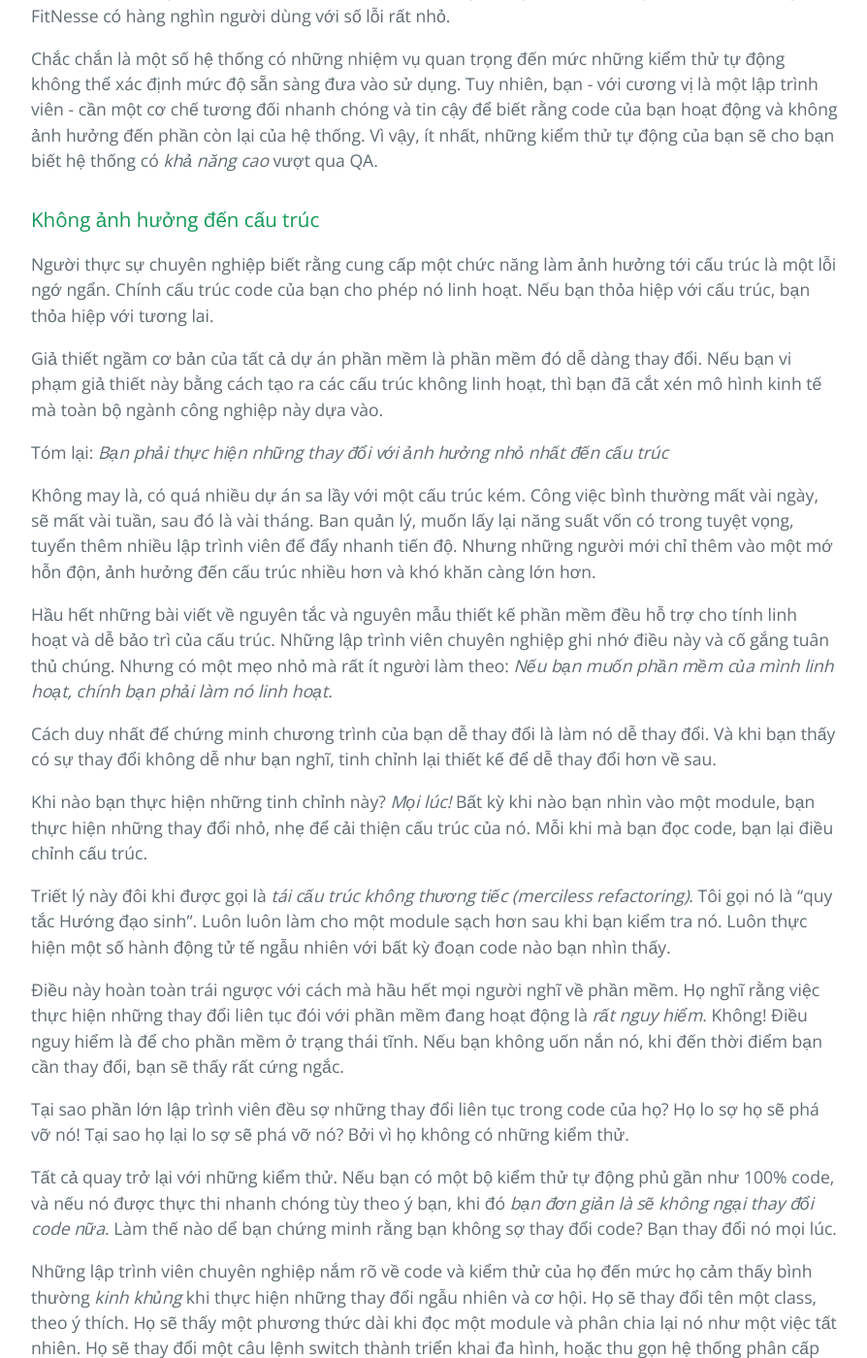
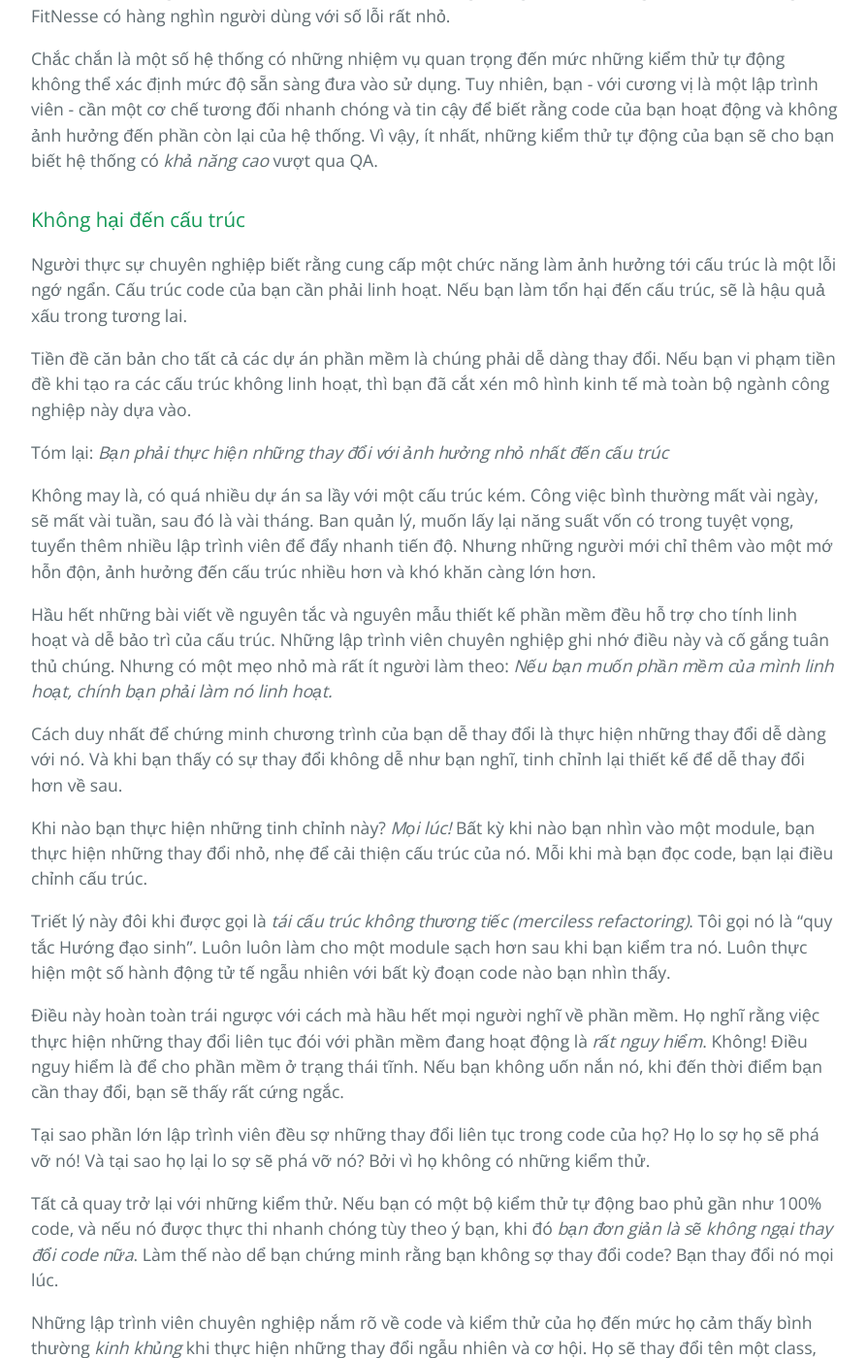
Before and after one commit to HaiBV/haibv.github.io, a Jekyll site: the page built from clean-coder/chapter-1-professionalism.md, in a window 1280 px wide and 1400 px high, scrolled down 6086 px. Shown: the whole window at 97% size, without its empty margins (192-1086 px from the left). Built offline with Jekyll 4.4.1, drawn with Linux system fonts in a browser that asks for light colours; our own code applies the rules of GitHub Pages for plain Markdown files.

Commit message:
Book - The Clean Coder - Correction

```diff
--- a/clean-coder/chapter-1-professionalism.md
+++ b/clean-coder/chapter-1-professionalism.md
@@ -114,11 +114,11 @@ Thực tế thì, không có ai chết nếu có FitNesse có lỗi, cũng chẳ
 
 Chắc chắn là một số hệ thống có những nhiệm vụ quan trọng đến mức những kiểm thử tự động không thể xác định mức độ sẵn sàng đưa vào sử dụng. Tuy nhiên, bạn - với cương vị là một lập trình viên - cần một cơ chế tương đối nhanh chóng và tin cậy để biết rằng code của bạn hoạt động và không ảnh hưởng đến phần còn lại của hệ thống. Vì vậy, ít nhất, những kiểm thử tự động của bạn sẽ cho bạn biết hệ thống có _khả năng cao_ vượt qua QA.
 
-### Không ảnh hưởng đến cấu trúc
+### Không hại đến cấu trúc
 
-Người thực sự chuyên nghiệp biết rằng cung cấp một chức năng làm ảnh hưởng tới cấu trúc là một lỗi ngớ ngẩn. Chính cấu trúc code của bạn cho phép nó linh hoạt. Nếu bạn thỏa hiệp với cấu trúc, bạn thỏa hiệp với tương lai.
+Người thực sự chuyên nghiệp biết rằng cung cấp một chức năng làm ảnh hưởng tới cấu trúc là một lỗi ngớ ngẩn. Cấu trúc code của bạn cần phải linh hoạt. Nếu bạn làm tổn hại đến cấu trúc, sẽ là hậu quả xấu trong tương lai.
 
-Giả thiết ngầm cơ bản của tất cả dự án phần mềm là phần mềm đó dễ dàng thay đổi. Nếu bạn vi phạm giả thiết này bằng cách tạo ra các cấu trúc không linh hoạt, thì bạn đã cắt xén mô hình kinh tế mà toàn bộ ngành công nghiệp này dựa vào.
+Tiền đề căn bản cho tất cả các dự án phần mềm là chúng phải dễ dàng thay đổi. Nếu bạn vi phạm tiền đề khi tạo ra các cấu trúc không linh hoạt, thì bạn đã cắt xén mô hình kinh tế mà toàn bộ ngành công nghiệp này dựa vào.
 
 Tóm lại: _Bạn phải thực hiện những thay đổi với ảnh hưởng nhỏ nhất đến cấu trúc_
 
@@ -126,7 +126,7 @@ Không may là, có quá nhiều dự án sa lầy với một cấu trúc kém.
 
 Hầu hết những bài viết về nguyên tắc và nguyên mẫu thiết kế phần mềm đều hỗ trợ cho tính linh hoạt và dễ bảo trì của cấu trúc. Những lập trình viên chuyên nghiệp ghi nhớ điều này và cố gắng tuân thủ chúng. Nhưng có một mẹo nhỏ mà rất ít người làm theo: _Nếu bạn muốn phần mềm của mình linh hoạt, chính bạn phải làm nó linh hoạt._
 
-Cách duy nhất để chứng minh chương trình của bạn dễ thay đổi là làm nó dễ thay đổi. Và khi bạn thấy có sự thay đổi không dễ như bạn nghĩ, tinh chỉnh lại thiết kế để dễ thay đổi hơn về sau.
+Cách duy nhất để chứng minh chương trình của bạn dễ thay đổi là thực hiện những thay đổi dễ dàng với nó. Và khi bạn thấy có sự thay đổi không dễ như bạn nghĩ, tinh chỉnh lại thiết kế để dễ thay đổi hơn về sau.
 
 Khi nào bạn thực hiện những tinh chỉnh này? _Mọi lúc!_ Bất kỳ khi nào bạn nhìn vào một module, bạn thực hiện những thay đổi nhỏ, nhẹ để cải thiện cấu trúc của nó. Mỗi khi mà bạn đọc code, bạn lại điều chỉnh cấu trúc.
 
@@ -134,9 +134,9 @@ Triết lý này đôi khi được gọi là _tái cấu trúc không thương
 
 Điều này hoàn toàn trái ngược với cách mà hầu hết mọi người nghĩ về phần mềm. Họ nghĩ rằng việc thực hiện những thay đổi liên tục đói với phần mềm đang hoạt động là _rất nguy hiểm_. Không! Điều nguy hiểm là để cho phần mềm ở trạng thái tĩnh. Nếu bạn không uốn nắn nó, khi đến thời điểm bạn cần thay đổi, bạn sẽ thấy rất cứng ngắc.
 
-Tại sao phần lớn lập trình viên đều sợ những thay đổi liên tục trong code của họ? Họ lo sợ họ sẽ phá vỡ nó! Tại sao họ lại lo sợ sẽ phá vỡ nó? Bởi vì họ không có những kiểm thử.
+Tại sao phần lớn lập trình viên đều sợ những thay đổi liên tục trong code của họ? Họ lo sợ họ sẽ phá vỡ nó! Và tại sao họ lại lo sợ sẽ phá vỡ nó? Bởi vì họ không có những kiểm thử.
 
-Tất cả quay trở lại với những kiểm thử. Nếu bạn có một bộ kiểm thử tự động phủ gần như 100% code, và nếu nó được thực thi nhanh chóng tùy theo ý bạn, khi đó _bạn đơn giản là sẽ không ngại thay đổi code nữa_. Làm thế nào dể bạn chứng minh rằng bạn không sợ thay đổi code? Bạn thay đổi nó mọi lúc.
+Tất cả quay trở lại với những kiểm thử. Nếu bạn có một bộ kiểm thử tự động bao phủ gần như 100% code, và nếu nó được thực thi nhanh chóng tùy theo ý bạn, khi đó _bạn đơn giản là sẽ không ngại thay đổi code nữa_. Làm thế nào dể bạn chứng minh rằng bạn không sợ thay đổi code? Bạn thay đổi nó mọi lúc.
 
 Những lập trình viên chuyên nghiệp nắm rõ về code và kiểm thử của họ đến mức họ cảm thấy bình thường _kinh khủng_ khi thực hiện những thay đổi ngẫu nhiên và cơ hội. Họ sẽ thay đổi tên một class, theo ý thích. Họ sẽ thấy một phương thức dài khi đọc một module và phân chia lại nó như một việc tất nhiên. Họ sẽ thay đổi một câu lệnh switch thành triển khai đa hình, hoặc thu gọn hệ thống phân cấp kế thừa thành một chuỗi các câu lệnh. Tóm lại, họ xử lý phần mềm như cách một nhà điêu khắc xử lý đất sét - liên tục tạo hình và nhào nặn sản phẩm của mình.
 
```
